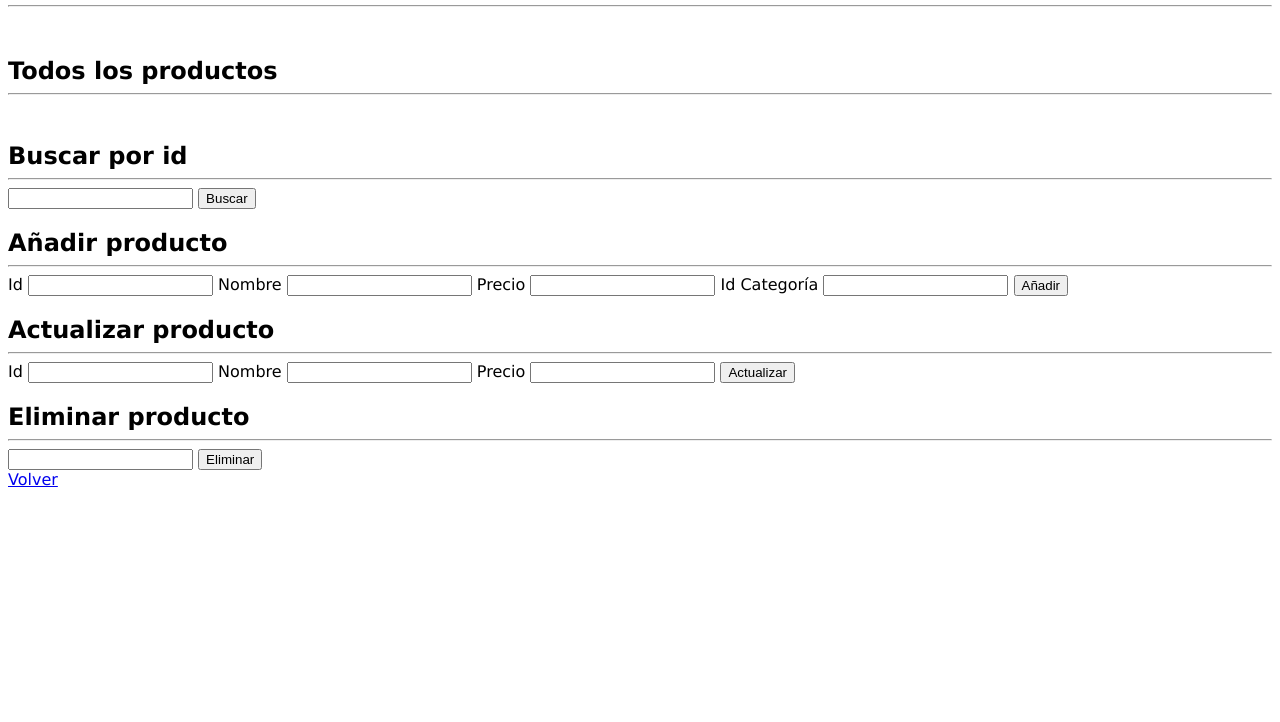
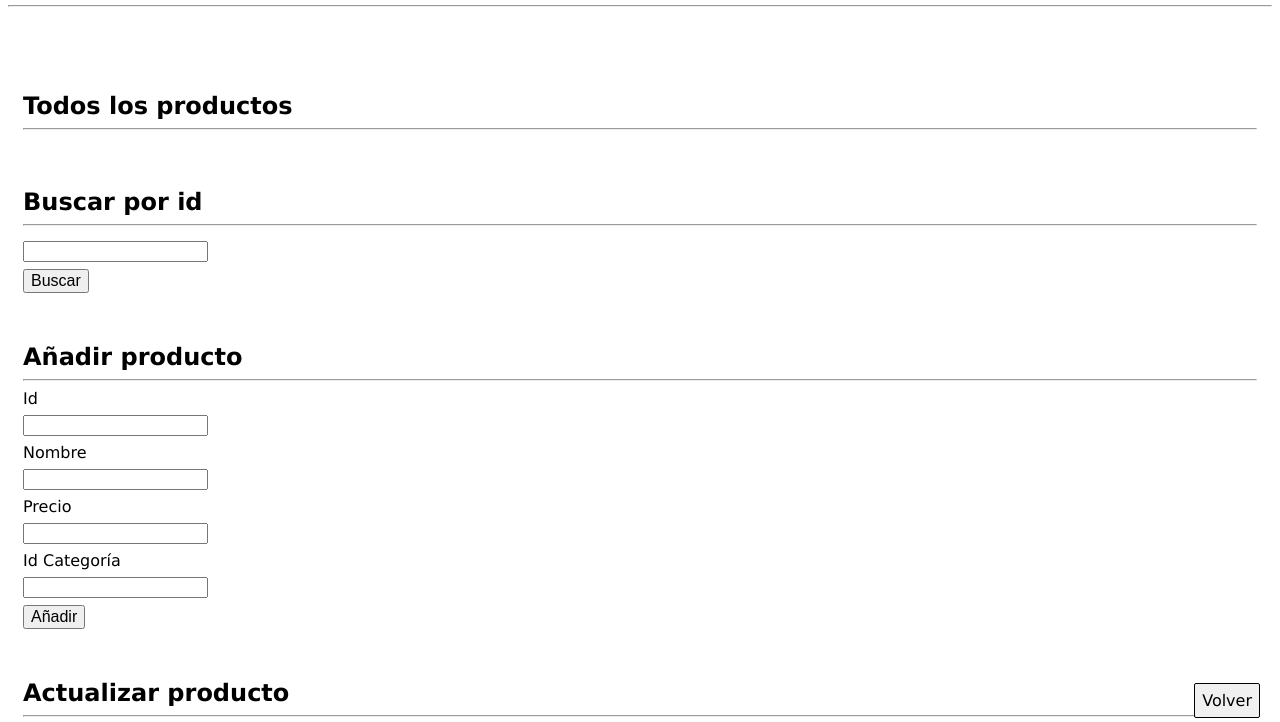
Before and after one commit to unaim-cebanc/api-rest-express, a website: page html/productos.html in a window 1280 px wide. Shown: the part 62-784 px from the top of the page. Drawn offline with Linux system fonts and the light colour scheme.

Commit message:
feat: creado productos.css

```diff
--- /dev/null
+++ b/html/css/productos.css
@@ -0,0 +1,22 @@
+:root {
+    --bg-contenedor: rgb(200, 200, 200);
+}
+.contenedor {
+    padding: 15px;
+}
+.contenedor form {
+    display: flex;
+    flex-direction: column;
+    align-items: flex-start;
+    gap: 7px;
+}
+form button {
+    font-size: medium;
+}
+.contenedor_link {
+    position: fixed;
+    right: 20px;
+    bottom: 20px;
+    display: flex;
+    gap: 10px;
+}
--- a/html/productos.html
+++ b/html/productos.html
@@ -5,6 +5,7 @@
     <meta name="viewport" content="width=device-width, initial-scale=1.0">
     <title>Productos</title>
     <link rel="stylesheet" href="css/main.css">
+    <link rel="stylesheet" href="css/productos.css">
 </head>
 <body>
     <header>
@@ -16,7 +17,6 @@
         <hr>
         <div id="contenedor_todos" class="contenedor_productos"></div>
     </div>
-    <br>
     <div class="contenedor">
         <h2>Buscar por id</h2>
         <hr>
@@ -70,7 +70,7 @@
         </form>
     </div>
     <div class="contenedor_link">
-        <a href="/" class="volver">Volver</a>
+        <a href="/" class="boton">Volver</a>
     </div>
 </body>
 </html>
```
